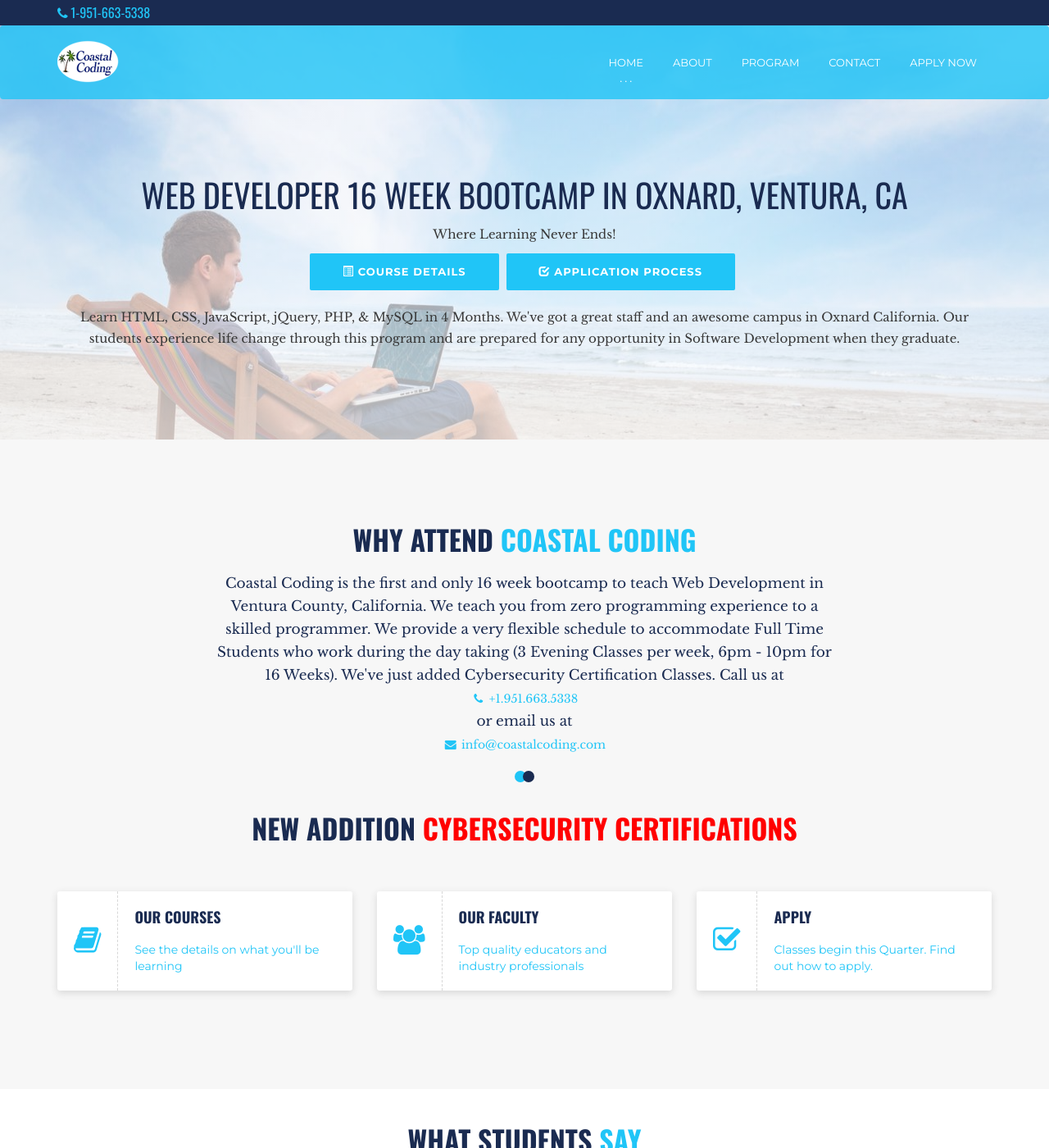
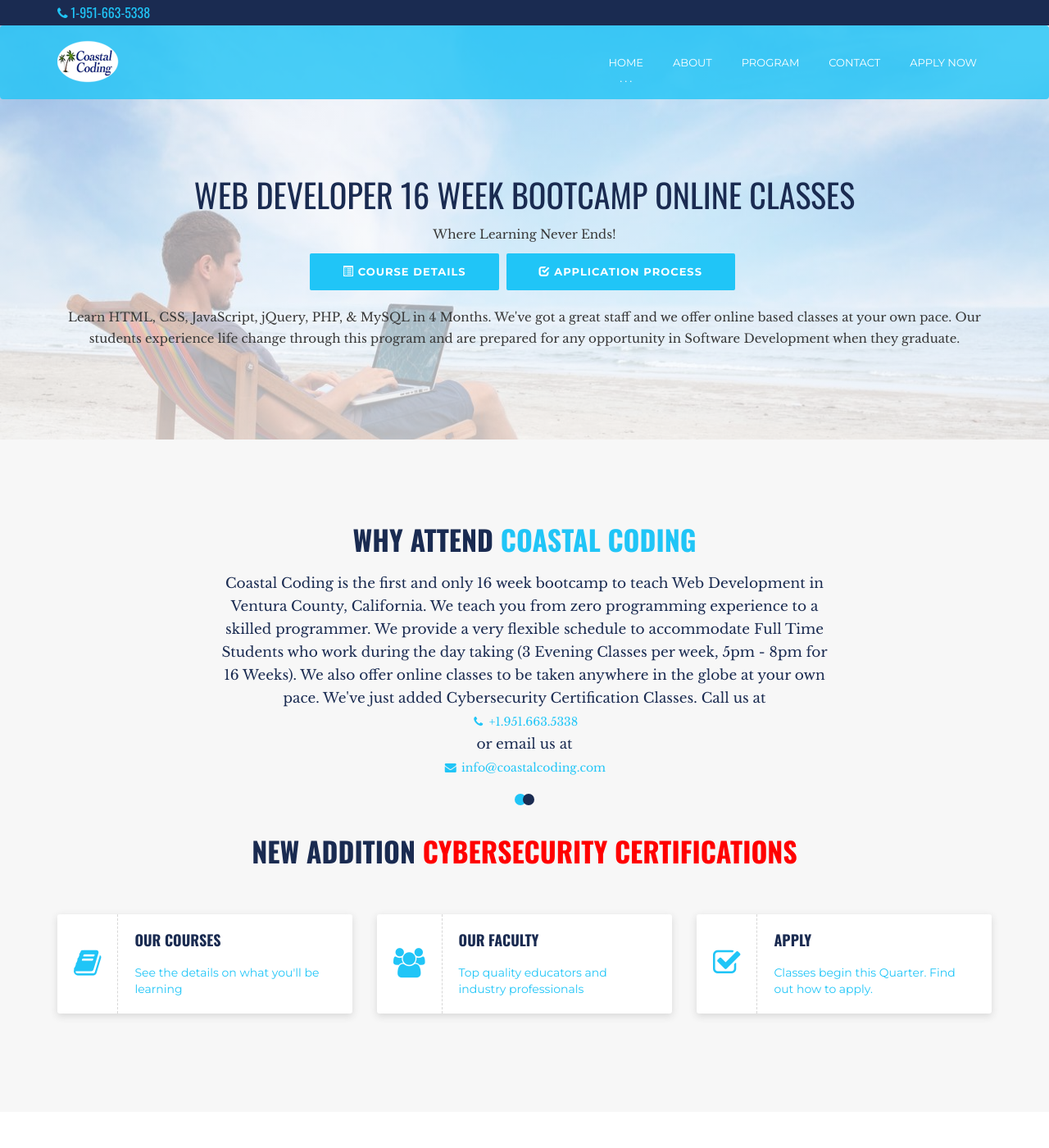
Before and after one commit to pfuzane1/Coastal-Coding, a Jekyll site: the page built from index.html, in a window 1280 px wide and 1400 px high. Shown: the whole window at 82% size. Built offline with Jekyll 4.4.1, drawn with Linux system fonts in a browser that asks for light colours; some of the changed text lies outside the part shown.

Commit message:
Online classes

```diff
--- a/index.html
+++ b/index.html
@@ -30,11 +30,11 @@ layout: default
         <div class="container text-center">
             <div class="row">
             <div class="col-md-12">
-                <h1 class="block-title m-b-sm text-uppercase app-myphone-brand">Web Developer 16 Week BootCamp in Oxnard, Ventura, CA</h1>
+                <h1 class="block-title m-b-sm text-uppercase app-myphone-brand">Web Developer 16 Week BootCamp Online Classes</h1>
                 <p>Where Learning Never Ends!</p>
                 <a href="course-detail.html" class="btn btn-primary m-b" style="margin-right:5px; margin-bottom:20px;"><span class="glyphicon glyphicon-list-alt"></span> Course Details</a>
                 <a href="admission-process.html" class="btn btn-primary m-b" style="margin-right:5px; margin-bottom:20px;"><span class="glyphicon glyphicon-check"></span> Application Process</a>
-                <p>Learn HTML, CSS, JavaScript, jQuery, PHP, & MySQL in 4 Months. We've got a great staff and an awesome campus in Oxnard California.
+                <p>Learn HTML, CSS, JavaScript, jQuery, PHP, & MySQL in 4 Months. We've got a great staff and we offer online based classes at your own pace.
                 Our students experience life change through this program and are prepared for any opportunity in Software Development when they graduate.</p>
             </div>
             </div>
@@ -47,11 +47,11 @@ layout: default
         <div class="container text-center">
             <div class="row">
             <div class="col-md-12">
-                <h1 class="block-title m-b-sm text-uppercase app-myphone-brand">Web Developer 16 Week BootCamp in Oxnard, Ventura, CA</h1>
+                <h1 class="block-title m-b-sm text-uppercase app-myphone-brand">Web Developer 16 Week BootCamp Online Classes</h1>
                 <p>Where Learning Never Ends!</p>
                 <a href="course-detail.html" class="btn btn-primary m-b" style="margin-right:5px; margin-bottom:20px;"><span class="glyphicon glyphicon-list-alt"></span> Course Details</a>
                 <a href="admission-process.html" class="btn btn-primary m-b" style="margin-right:5px; margin-bottom:20px;"><span class="glyphicon glyphicon-check"></span> Application Process</a>
-                <p>Learn HTML, CSS, JavaScript, jQuery, PHP, & MySQL in 4 Months. We've got a great staff and an awesome campus in Oxnard California.
+                <p>Learn HTML, CSS, JavaScript, jQuery, PHP, & MySQL in 4 Months. We've got a great staff and we offer online based classes at your own pace.
                 Our students experience life change through this program and are prepared for any opportunity in Software Development when they graduate.</p>
             </div>
             </div>
@@ -64,7 +64,7 @@ layout: default
                     <h2 class="heading text-center">Why attend <span class="color2">Coastal Coding</span>
                         <span class="sub-heading">Coastal Coding is the first and only 16 week bootcamp to teach Web Development in Ventura County, California.
                         We teach you from zero programming experience to a skilled programmer. We provide a very flexible schedule to accommodate Full Time Students who work during the day
-                        taking (3 Evening Classes per week, 6pm - 10pm for 16 Weeks). We've just added Cybersecurity Certification Classes. Call us at
+                        taking (3 Evening Classes per week, 5pm - 8pm for 16 Weeks). We also offer online classes to be taken anywhere in the globe at your own pace. We've just added Cybersecurity Certification Classes. Call us at
                         <a href="tel:+19516635338" class="phone"><i class="fa fa-phone fa-fw"></i> +1.951.663.5338</a> or email us at
                         <a href="mailto:info@coastalcoding.com" class="email"><i class="fa fa-envelope fa-fw"></i> info@coastalcoding.com</a></span>
                         <span class="icon-divider"></span>
@@ -299,12 +299,12 @@ layout: default
             <div class="row">
                 <div class="col-sm-5">
                     <div class="next-event">
-                        <span class="event-date">18</span> June, Monday
+                        <span class="event-date">03</span> September, Monday
                     </div>
                 </div>
             </div>
                 <div class="col-sm-7">
-                    <ul class="timer" data-date="2018/06/18 00:00:00">           <!-- Put event Date in YYYY/MM/DD hh:mm:ss format -->
+                    <ul class="timer" data-date="2018/09/03 00:00:00">           <!-- Put event Date in YYYY/MM/DD hh:mm:ss format -->
                         <li><span class="days">0</span>days</li>
                         <li><span class="hours">0</span>hrs</li>
                         <li><span class="minutes">00</span>min</li>
@@ -315,7 +315,7 @@ layout: default
                 <div class="col-sm-12 mt-20">
                     <div class="event-details">
                    	    <p class="lead">Seize this opportunity to make a Career Change that will transform you into a Software Engineer.
-               			 <span class="savemoney">Pay $4,784 & Save $5,2K by <a href="admission-process.html">Paying Tuition</a> on or before June 15th for June 18th classes.</span></p>
+               			 <span class="savemoney">Pay $999 per Course Only <a href="admission-process.html">Paying Tuition</a> on or before August 15th for September 3rd classes.</span></p>
                         <p>If you want to take the first steps that will change your life for the better, then apply today. The time has never been better than now.
                         According to the Indeed Website, Web Developer jobs in Ventura County average $87,050.
                         Join now and become a part of this great opportunity.</p>
@@ -330,7 +330,7 @@ layout: default
                             <i class="fa fa-map-marker" aria-hidden="true"></i>
                         </div>
                         <div class="icon-box-content">
-                            <h5 class="heading">Oxnard, CA</h5>
+                            <h5 class="heading">Online Classes</h5>
                         </div>
                     </div>
                 </div>
@@ -340,7 +340,7 @@ layout: default
                             <i class="fa fa-clock-o" aria-hidden="true"></i>
                         </div>
                         <div class="icon-box-content">
-                            <h6 class="heading">Starts at 6:00 p.m. Mon,Tue,Thu</h6>
+                            <h6 class="heading">Start on September 3</h6>
                         </div>
                     </div>
                 </div>
@@ -350,7 +350,7 @@ layout: default
                             <i class="fa fa-users" aria-hidden="true"></i>
                         </div>
                         <div class="icon-box-content">
-                            <h5 class="heading">Space for 20</h5>
+                            <h5 class="heading">Space Unlimited</h5>
                         </div>
                     </div>
                 </div>
```
Also changed, not shown: other parts of index.html (+1 -1 lines), moodle.css (added, +144 -0 lines), moodleedited.css (added, +144 -0 lines), 1 other file.
